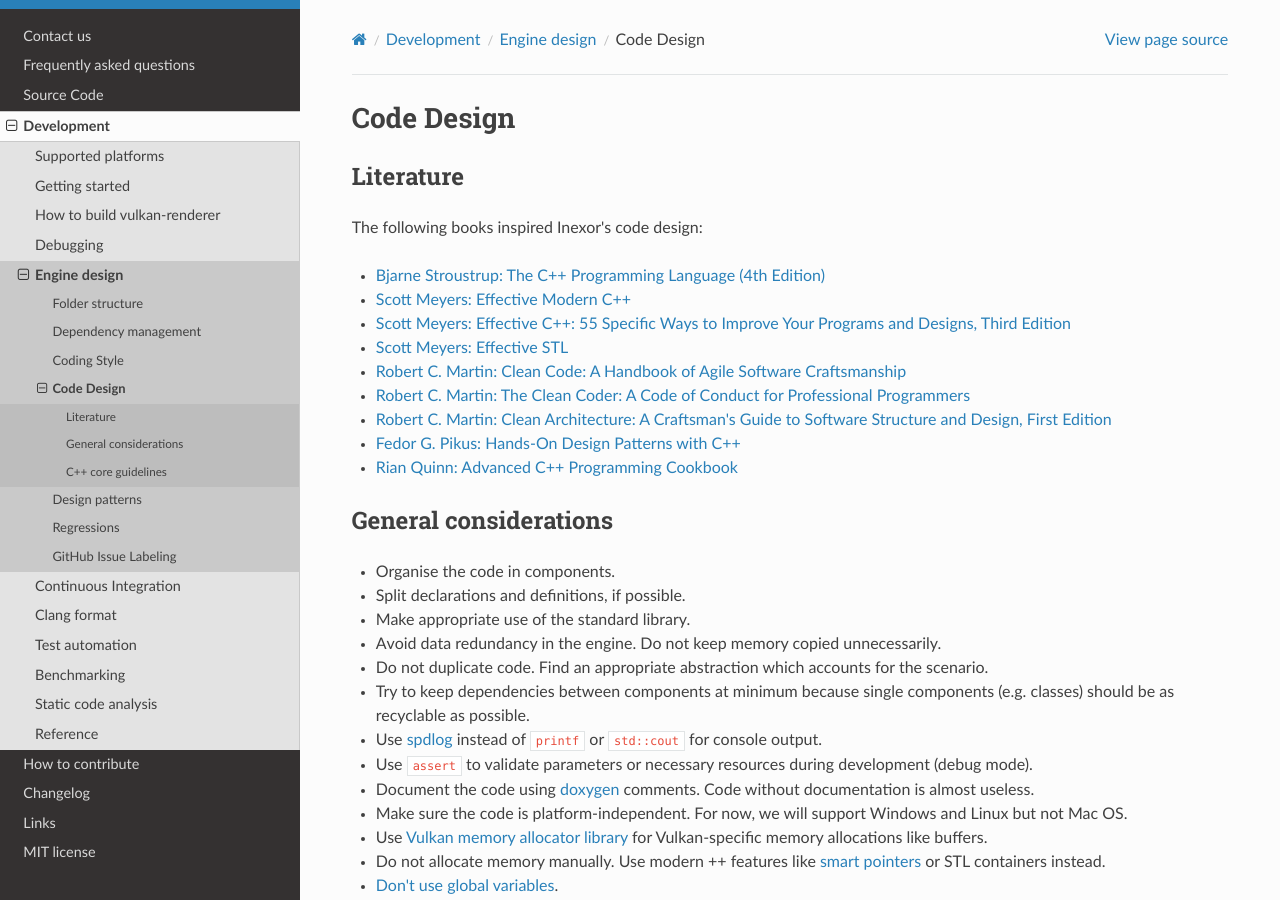
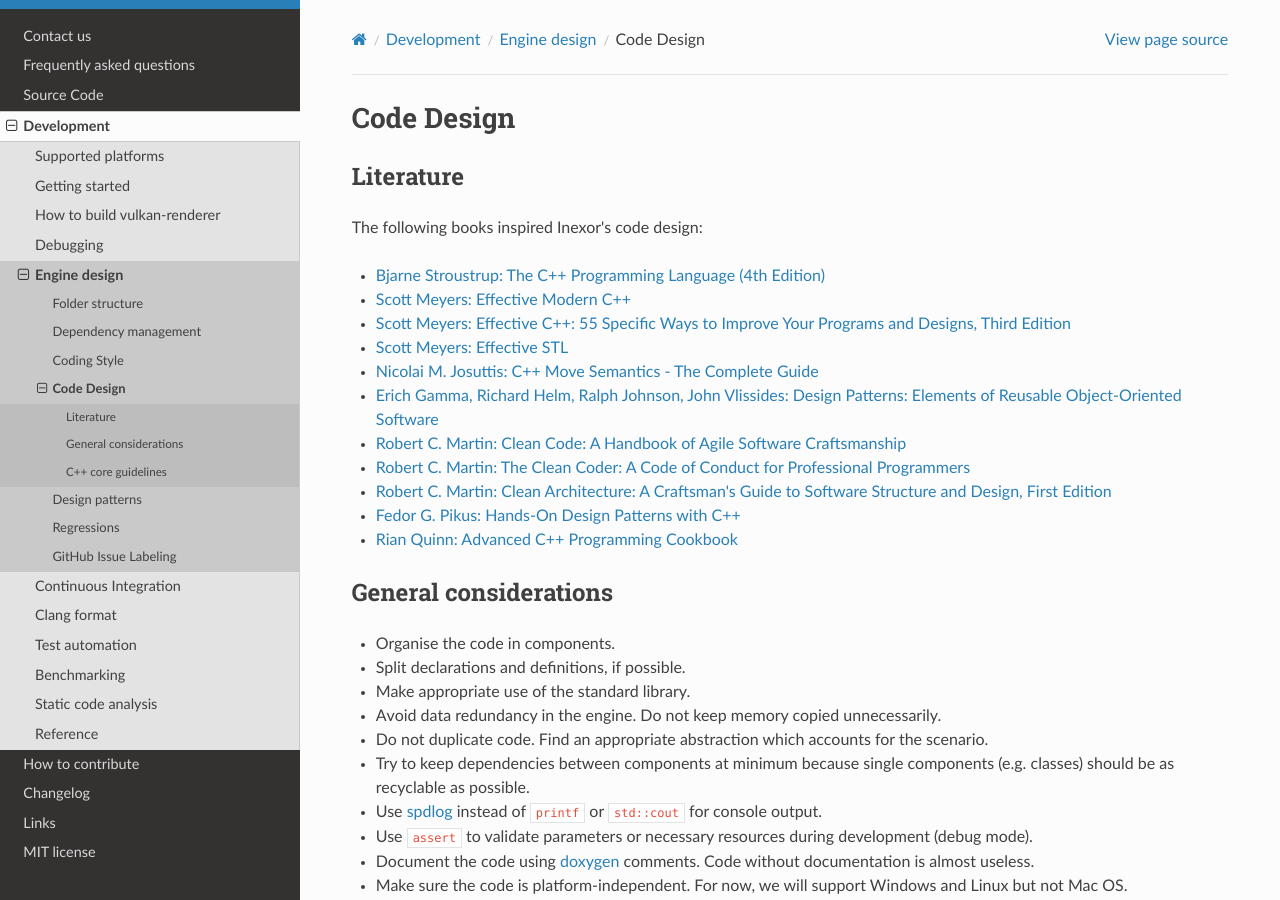
Before and after one commit to inexorgame/vulkan-renderer, a Sphinx documentation site: the page built from documentation/source/development/engine-design/code-design.rst, in a window 1280 px wide and 900 px high. Built offline with Sphinx 7.4.7 and the Read the Docs theme 2.0.0, drawn with Linux system fonts in a browser that asks for light colours; pages that are not in the unit, such as notebooks, are missing from menus.

Commit message:
[wiki] Added Iceflower's requested changes: added more books which inspired Inexor.
Signed-off-by: Johannes <johannesschneider@outlook.com>

```diff
--- a/documentation/source/development/engine-design/code-design.rst
+++ b/documentation/source/development/engine-design/code-design.rst
@@ -10,6 +10,8 @@ The following books inspired Inexor's code design:
 - `Scott Meyers: Effective Modern C++ <https://www.oreilly.com/library/view/effective-modern-c/9781491908419/>`__
 - `Scott Meyers: Effective C++: 55 Specific Ways to Improve Your Programs and Designs, Third Edition <https://www.oreilly.com/library/view/effective-c-55/0321334876/>`__
 - `Scott Meyers: Effective STL <https://www.oreilly.com/library/view/effective-stl/9780321545183/>`__
+- `Nicolai M. Josuttis: C++ Move Semantics - The Complete Guide <https://leanpub.com/cppmove>`__
+- `Erich Gamma, Richard Helm, Ralph Johnson, John Vlissides: Design Patterns: Elements of Reusable Object-Oriented Software <https://www.oreilly.com/library/view/design-patterns-elements/0201633612/>`__
 - `Robert C. Martin: Clean Code: A Handbook of Agile Software Craftsmanship <https://www.oreilly.com/library/view/clean-code-a/9780136083238/>`__
 - `Robert C. Martin: The Clean Coder: A Code of Conduct for Professional Programmers <https://www.oreilly.com/library/view/the-clean-coder/9780132542913/>`__
 - `Robert C. Martin: Clean Architecture: A Craftsman's Guide to Software Structure and Design, First Edition <https://www.oreilly.com/library/view/clean-architecture-a/9780134494272/>`__
```
